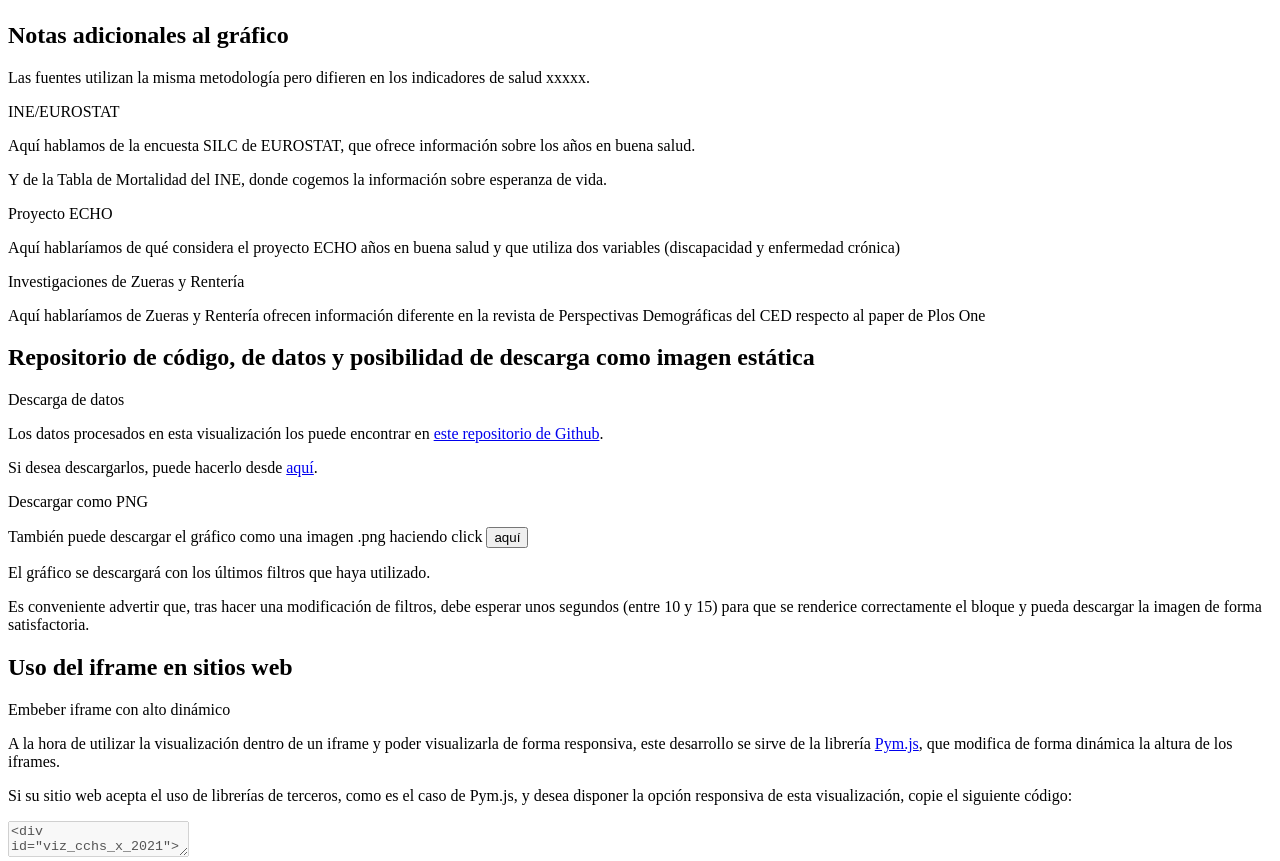
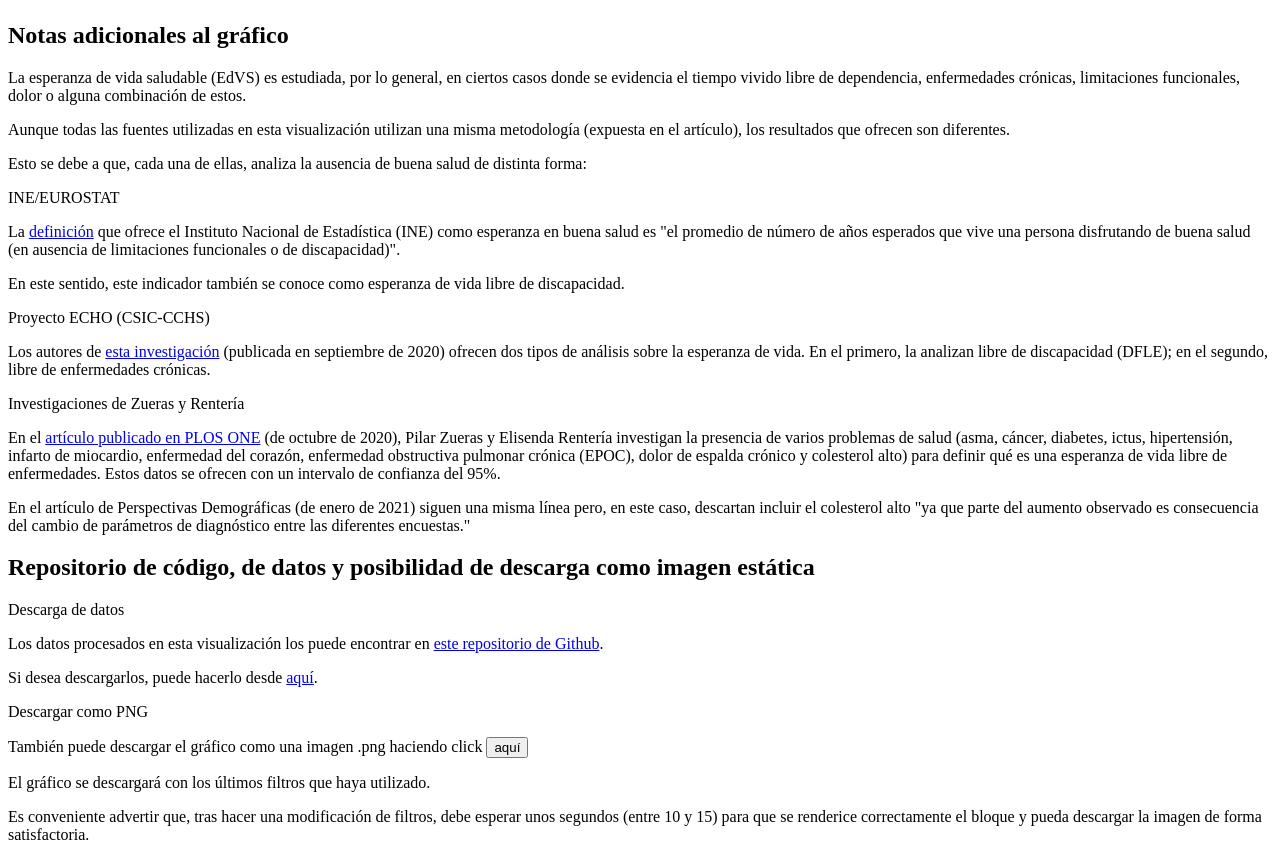
Before and after one commit to EnvejecimientoEnRed/longevidad_edv-saludable_barras, a website: page pre/template.html in a window 1280 px wide. Shown: the part 1308-2169 px from the top of the page. Drawn offline with Linux system fonts and the light colour scheme; a script that the page names is missing.

Commit message:
Incorporación de notas

```diff
--- a/pre/template.html
+++ b/pre/template.html
@@ -74,14 +74,17 @@
                 <div class="b-title">
                     <h1 class="title">Notas adicionales al gráfico</h1>
                 </div>
-                <p class="text__paragraph">Las fuentes utilizan la misma metodología pero difieren en los indicadores de salud xxxxx.</p>
+                <p class="text__paragraph">La esperanza de vida saludable (EdVS) es estudiada, por lo general, en ciertos casos donde se evidencia el tiempo vivido libre de dependencia, enfermedades crónicas, limitaciones funcionales, dolor o alguna combinación de estos.</p>
+                <p class="text__paragraph">Aunque todas las fuentes utilizadas en esta visualización utilizan una misma metodología (expuesta en el artículo), los resultados que ofrecen son diferentes.</p>
+                <p class="text__paragraph">Esto se debe a que, cada una de ellas, analiza la ausencia de buena salud de distinta forma:</p>
                 <p class="text__header">INE/EUROSTAT</p>
-                <p class="text__paragraph">Aquí hablamos de la encuesta SILC de EUROSTAT, que ofrece información sobre los años en buena salud.</p>
-                <p class="text__paragraph">Y de la Tabla de Mortalidad del INE, donde cogemos la información sobre esperanza de vida.</p>
-                <p class="text__header">Proyecto ECHO</p>
-                <p class="text__paragraph">Aquí hablaríamos de qué considera el proyecto ECHO años en buena salud y que utiliza dos variables (discapacidad y enfermedad crónica)</p>
+                <p class="text__paragraph">La <a class="link" href="https://www.ine.es/ss/Satellite?L=es_ES&c=INESeccion_C&cid=1259926378861&p=1254735110672&pagename=ProductosYServicios%2FPYSLayout" target="_blank">definición</a> que ofrece el Instituto Nacional de Estadística (INE) como esperanza en buena salud es "el promedio de número de años esperados que vive una persona disfrutando de buena salud (en ausencia de limitaciones funcionales o de discapacidad)".</p>
+                <p class="text__paragraph">En este sentido, este indicador también se conoce como esperanza de vida libre de discapacidad.</p>
+                <p class="text__header">Proyecto ECHO (CSIC-CCHS)</p>
+                <p class="text__paragraph">Los autores de <a class="link" href="https://osf.io/preprints/socarxiv/mf6n8/" target="_blank">esta investigación</a> (publicada en septiembre de 2020) ofrecen dos tipos de análisis sobre la esperanza de vida. En el primero, la analizan libre de discapacidad (DFLE); en el segundo, libre de enfermedades crónicas.</p>
                 <p class="text__header">Investigaciones de Zueras y Rentería</p>
-                <p class="text__paragraph">Aquí hablaríamos de Zueras y Rentería ofrecen información diferente en la revista de Perspectivas Demográficas del CED respecto al paper de Plos One</p>
+                <p class="text__paragraph">En el <a class="link" href="https://journals.plos.org/plosone/article?id=10.1371/journal.pone.0240923" target="_blank">artículo publicado en PLOS ONE</a> (de octubre de 2020), Pilar Zueras y Elisenda Rentería investigan la presencia de varios problemas de salud (asma, cáncer, diabetes, ictus, hipertensión, infarto de miocardio, enfermedad del corazón, enfermedad obstructiva pulmonar crónica (EPOC), dolor de espalda crónico y colesterol alto) para definir qué es una esperanza de vida libre de enfermedades. Estos datos se ofrecen con un intervalo de confianza del 95%.</p>
+                <p class="text__paragraph">En el artículo de Perspectivas Demográficas (de enero de 2021) siguen una misma línea pero, en este caso, descartan incluir el colesterol alto "ya que parte del aumento observado es consecuencia del cambio de parámetros de diagnóstico entre las  diferentes  encuestas."</p>
             </section>
             <section class="content b-data">
                 <div class="b-title">
```
Also changed, not shown: docs/index.html (+1 -1 lines).
